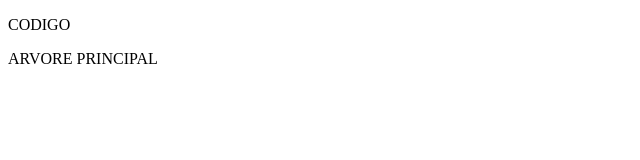
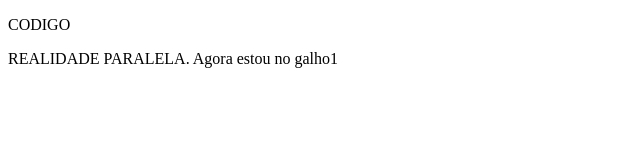
Before and after one commit to allanhal/branch, a plain HTML site: page index.html in a window 1280 px wide. Shown: the whole page, without its empty margins (0-640 px from the left). Drawn offline with Linux system fonts and the light colour scheme.

Commit message:
nova atualizacao em galho1

```diff
--- a/index.html
+++ b/index.html
@@ -7,6 +7,6 @@
 </head>
 <body>
   <p>CODIGO</p>
-  <p>ARVORE PRINCIPAL</p>
+  <p>REALIDADE PARALELA. Agora estou no galho1</p>
 </body>
 </html>
```
